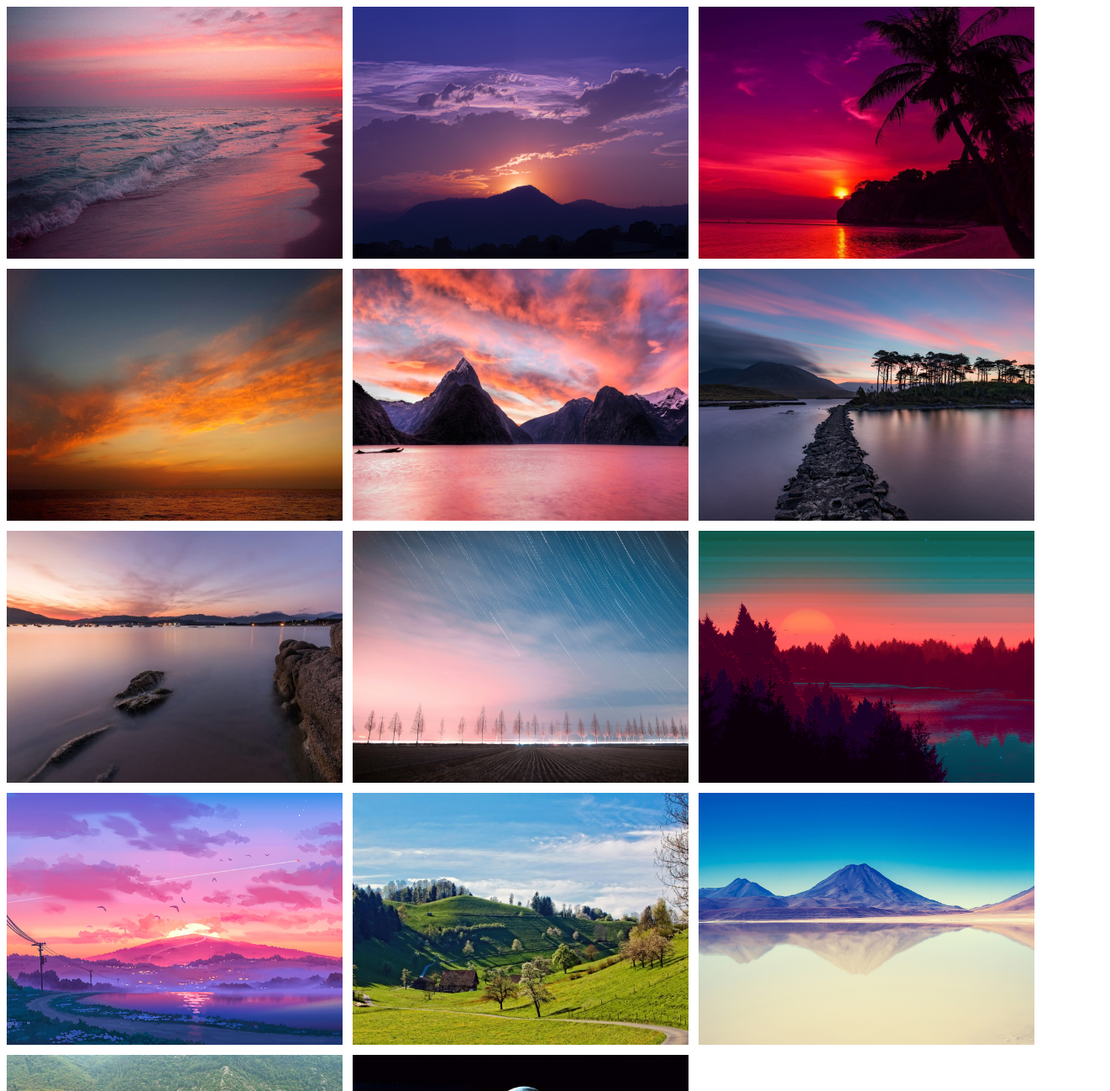
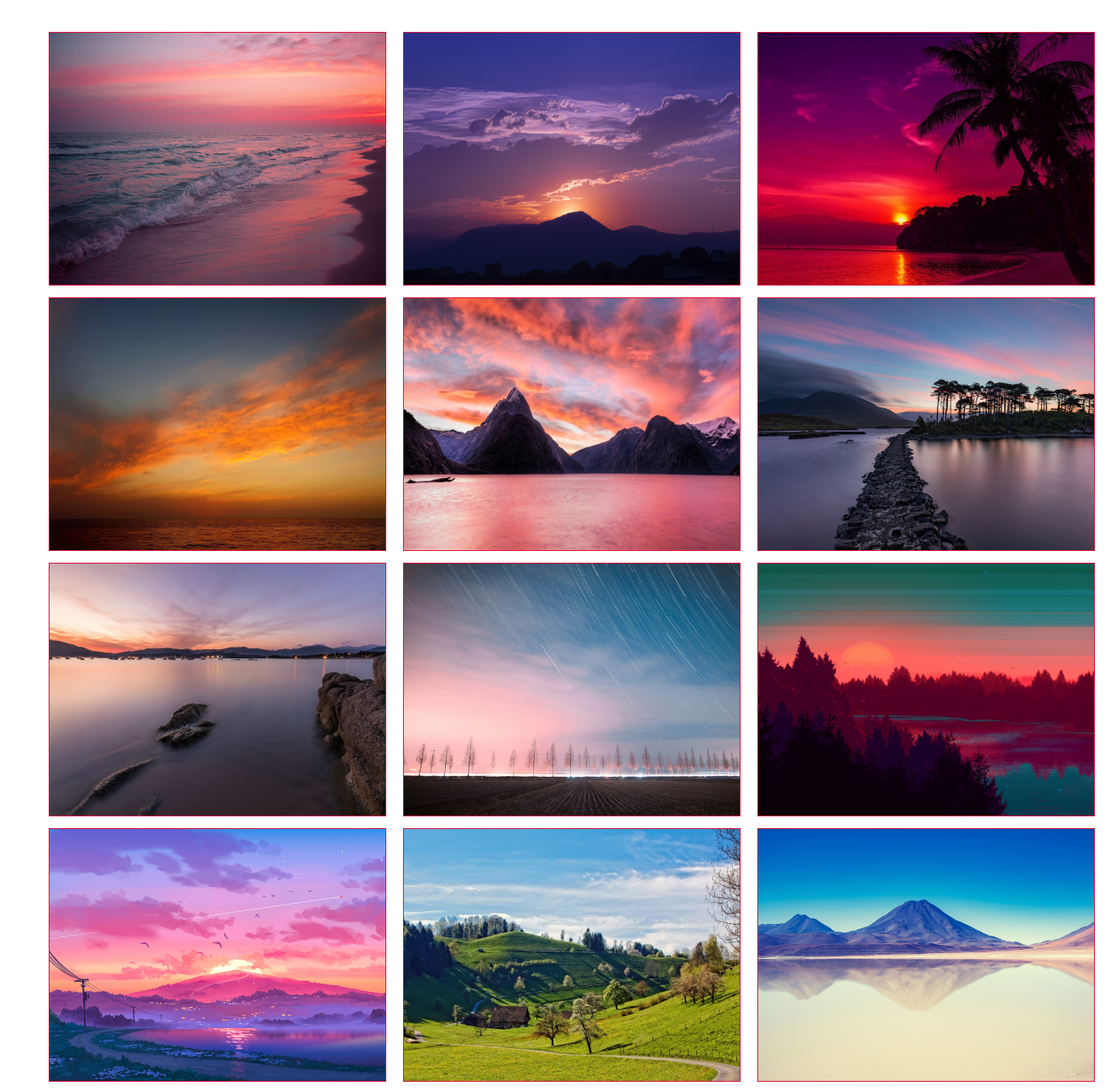
Before and after one commit to GustavoIglesias/Galeria-de-Fotos, a plain HTML site: page index.html in a window 1280 px wide. Shown: the top 1299 px of the page at 84% size, 1322 px wide, since content can reach past the window. Drawn offline with Linux system fonts and the light colour scheme.

Commit message:
entrega final

```diff
--- a/index.html
+++ b/index.html
@@ -8,20 +8,20 @@
 
   <body>
     <div id="app">
-      <img src="./src/img/landscape-a.jpg" />
-      <img src="./src/img/landscape-b.jpg" />
-      <img src="./src/img/landscape-c.jpg" />
-      <img src="./src/img/landscape-d.jpg" />
-      <img src="./src/img/landscape-e.jpg" />
-      <img src="./src/img/landscape-f.jpg" />
-      <img src="./src/img/landscape-g.jpg" />
-      <img src="./src/img/landscape-h.jpg" />
-      <img src="./src/img/landscape-i.jpg" />
-      <img src="./src/img/landscape-k.jpg" />
-      <img src="./src/img/landscape-l.jpg" />
-      <img src="./src/img/landscape-m.jpg" />
-      <img src="./src/img/landscape-n.jpg" />
-      <img src="./src/img/landscape-o.jpg" />
+      <figure><img src="./src/img/landscape-a.jpg" /></figure>
+      <figure><img src="./src/img/landscape-b.jpg" /></figure>
+      <figure><img src="./src/img/landscape-c.jpg" /></figure>
+      <figure><img src="./src/img/landscape-d.jpg" /></figure>
+      <figure><img src="./src/img/landscape-e.jpg" /></figure>
+      <figure><img src="./src/img/landscape-f.jpg" /></figure>
+      <figure><img src="./src/img/landscape-g.jpg" /></figure>
+      <figure><img src="./src/img/landscape-h.jpg" /></figure>
+      <figure><img src="./src/img/landscape-i.jpg" /></figure>
+      <figure><img src="./src/img/landscape-k.jpg" /></figure>
+      <figure><img src="./src/img/landscape-l.jpg" /></figure>
+      <figure><img src="./src/img/landscape-m.jpg" /></figure>
+      <figure><img src="./src/img/landscape-n.jpg" /></figure>
+      <figure><img src="./src/img/landscape-o.jpg" /></figure>
     </div>
 
   </body>
--- a/src/styles.css
+++ b/src/styles.css
@@ -2,15 +2,25 @@ body {
   font-family: sans-serif;
 }
 #app{
-  --gap: 12px;
+  --gap: 10px;
   display: inline-flex;
   flex-wrap: wrap;
-  margin: calc(-1 * var(--gap)) 0 0 calc(-1 * var(--gap));
+  margin: calc(1 * var(--gap)) 0 var(--gap) calc(2 * var(--gap));
+  padding: calc(1 * var(--gap)) 0 0 calc(2 * var(--gap));
   width: calc(100% + var(--gap));
 
 }
-#app > img {
-  margin: var(--gap) 0 0 var(--gap);
+#app  img {
+  margin: var(--gap) var(--gap) 0 var(--gap);
   width: 100%;
   max-width: 400px;
+  border:  1px solid  crimson;
 }
+figure{
+  margin-block: 0;
+  margin-inline: 0;
+}
+figure:hover {
+  margin:0;
+  box-shadow:  -6px 10px 10px -6px crimson;
+}
```
